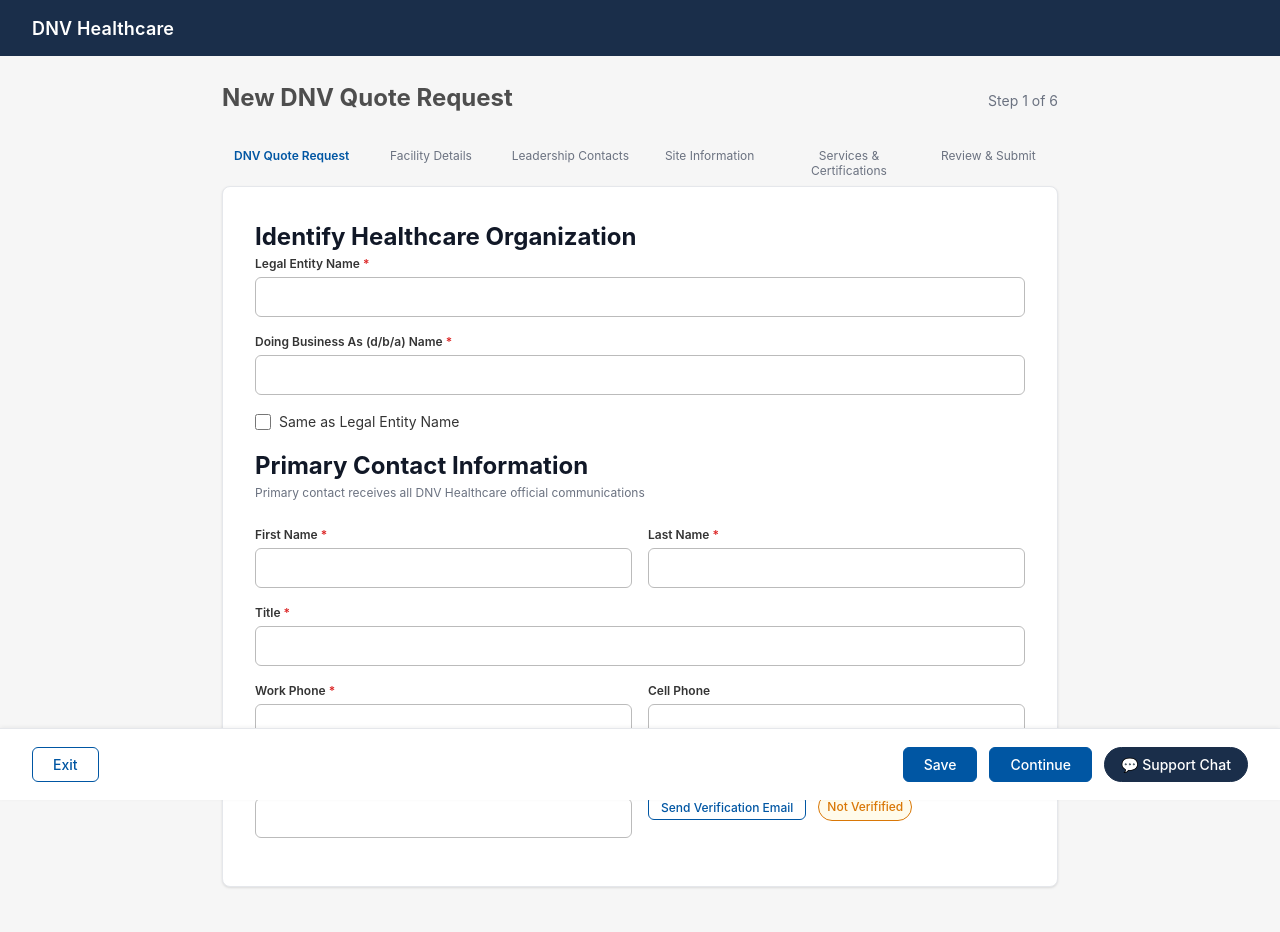
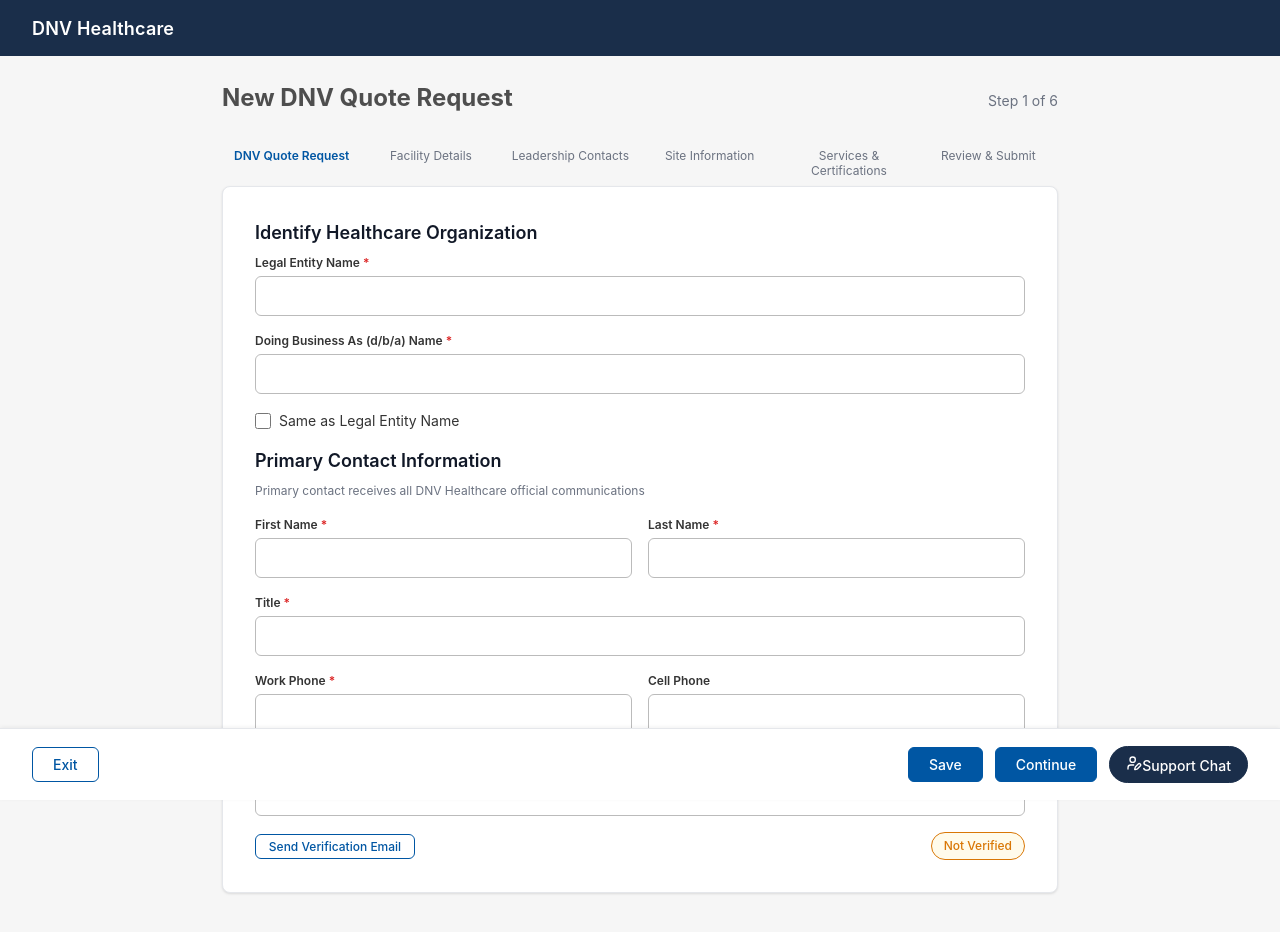
Before and after one commit to AntonioCorralG/med-launch, a React (Vite) app: page / in a window 1280 px wide. Shown: the top 932 px of the page. Built offline with nearby package versions, Linux system fonts and the light colour scheme.

Commit message:
fix: dnv quote request bugs

```diff
--- a/package.json
+++ b/package.json
@@ -10,6 +10,7 @@
     "preview": "vite preview"
   },
   "dependencies": {
+    "lucide-react": "^1.11.0",
     "react": "^19.2.5",
     "react-dom": "^19.2.5",
     "react-hook-form": "^7.73.1"
--- a/src/components/BottomBar/BottomBar.jsx
+++ b/src/components/BottomBar/BottomBar.jsx
@@ -1,20 +1,19 @@
-import './BottomBar.css';
-import { useFormContext } from '../../hooks/useFormContext';
-import { LAST_STEP } from '../../constants';
-
+import "./BottomBar.css";
+import { useFormContext } from "../../hooks/useFormContext";
+import { LAST_STEP } from "../../constants";
+import { UserPen } from "lucide-react";
 function BottomBar({ formId, onSave, onSubmit }) {
   const { currentStep, prevStep } = useFormContext();
 
   const isFirstStep = currentStep === 0;
-  const isLastStep  = currentStep === LAST_STEP;
+  const isLastStep = currentStep === LAST_STEP;
 
   const handleExit = () => {
-    console.log('Exit clicked');
+    console.log("Exit clicked");
   };
 
   return (
     <div className="bottom-bar">
-
       <div className="bottom-bar__left">
         {isFirstStep ? (
           <button
@@ -45,31 +44,23 @@
             >
               Save
             </button>
-            <button
-              type="submit"
-              form={formId}
-              className="btn btn--primary"
-            >
+            <button type="submit" form={formId} className="btn btn--primary">
               Continue
             </button>
           </>
         )}
 
         {isLastStep && (
-          <button
-            type="button"
-            className="btn btn--primary"
-            onClick={onSubmit}
-          >
+          <button type="button" className="btn btn--primary" onClick={onSubmit}>
             Submit Application
           </button>
         )}
 
         <button type="button" className="btn btn--support">
-          💬 Support Chat
+          <UserPen size={16} />
+          Support Chat
         </button>
       </div>
-
     </div>
   );
 }
--- a/src/components/FormCard/FormCard.css
+++ b/src/components/FormCard/FormCard.css
@@ -12,12 +12,12 @@
   font-size: var(--font-size-lg);
   font-weight: var(--font-weight-semibold);
   color: var(--color-text-primary);
-  margin-bottom: var(--space-6);
+  margin-bottom: var(--space-2);
 }
 
 /* Optional helper text beneath a section title */
 .form-card__section-subtitle {
   font-size: var(--font-size-xs);
   color: var(--color-text-secondary);
-  margin-bottom: var(--space-6);
+  margin-bottom: var(--space-4);
 }
--- a/src/steps/DnvQuoteRequest/DnvQuoteRequest.css
+++ b/src/steps/DnvQuoteRequest/DnvQuoteRequest.css
@@ -1,11 +1,10 @@
-/* Two-column row layout for side-by-side fields */
+/* ── Two-column layout for side-by-side fields ── */
 .form-row {
   display: grid;
   grid-template-columns: 1fr 1fr;
   gap: var(--space-4);
 }
 
-/* Stack to single column on small screens */
 @media (max-width: 600px) {
   .form-row {
     grid-template-columns: 1fr;
@@ -32,35 +31,83 @@
   flex-shrink: 0;
 }
 
-/* ── Email input wrapper ── */
-/* Positioned so we can add icons inside later if needed */
-.email-input-wrapper {
-  position: relative;
+
+.email-label-row {
+  display: flex;
+  align-items: center;
+  justify-content: space-between;
+  margin-bottom: var(--space-1);
+}
+.icon-btn {
+  background: none;
+  border: none;
+  padding: var(--space-1);
+  color: var(--color-text-secondary);
+  display: flex;
+  align-items: center;
+  cursor: pointer;
+  border-radius: var(--border-radius-sm);
+  transition: color var(--transition-fast);
 }
 
-/* ── Email verification row ── */
+.icon-btn:hover {
+  color: var(--color-primary);
+}
+
+/* ── Email verification action row ── */
 .email-verification-row {
   display: flex;
   align-items: center;
   gap: var(--space-3);
-  margin-top: calc(-1 * var(--space-2));
-  margin-bottom: var(--space-2);
+  margin-top: var(--space-3);
 }
 
-/* Smaller button variant */
+.email-verification-row .badge {
+  margin-left: auto;
+}
+
+/* ── Smaller button variant ── */
 .btn--sm {
   padding: var(--space-1) var(--space-3);
   font-size: var(--font-size-xs);
+  min-width: 160px;   /* prevents layout shift when text → spinner */
+  display: inline-flex;
+  align-items: center;
+  justify-content: center;
+  gap: var(--space-1);
+}
+
+.btn--loading {
+  opacity: 0.8;
+}
+
+/* ── "Sent." success text ── */
+.verification-sent-text {
+  font-size: var(--font-size-sm);
+  color: var(--color-success);
+  font-weight: var(--font-weight-medium);
+  animation: fadeIn 200ms ease;
+}
+
+/* ── Spinner animation for Loader2 icon ── */
+@keyframes spin {
+  from { transform: rotate(0deg); }
+  to   { transform: rotate(360deg); }
+}
+
+.spin {
+  animation: spin 700ms linear infinite;
 }
 
 /* ── Badges ── */
 .badge {
   display: inline-flex;
   align-items: center;
-  padding: var(--space-1) var(--space-2);
+  padding: var(--space-1) var(--space-3);
   border-radius: var(--border-radius-pill);
   font-size: var(--font-size-xs);
   font-weight: var(--font-weight-medium);
+  white-space: nowrap;
 }
 
 .badge--warning {
@@ -74,3 +121,8 @@
   color: var(--color-success);
   border: 1px solid var(--color-success);
 }
+
+@keyframes fadeIn {
+  from { opacity: 0; }
+  to   { opacity: 1; }
+}
--- a/src/steps/DnvQuoteRequest/DnvQuoteRequest.jsx
+++ b/src/steps/DnvQuoteRequest/DnvQuoteRequest.jsx
@@ -1,6 +1,7 @@
 import { useEffect } from "react";
+import { useForm } from "react-hook-form";
+import { RotateCw } from "lucide-react";
 import { useFormContext } from "../../hooks/useFormContext";
-import { Form, useForm } from "react-hook-form";
 import { isValidEmail } from "../../utils/helpers";
 import FormCard from "../../components/FormCard/FormCard";
 import FormField from "../../components/FormField/FormField";
@@ -15,7 +16,9 @@
     watch,
     setValue,
     formState: { errors },
-  } = useForm({ defaultValues: state.DnvQuoteRequest });
+  } = useForm({
+    defaultValues: state.dnvQuoteRequest,
+  });
 
   const dbaIsSameAsLegal = watch("dbaIsSameAsLegal");
   const legalEntityName = watch("legalEntityName");
@@ -29,28 +32,25 @@
   }, [dbaIsSameAsLegal, legalEntityName, setValue]);
 
   const onValid = (data) => {
-    updateStepData("DnvQuoteRequest", data);
+    updateStepData("dnvQuoteRequest", data);
     nextStep();
   };
 
-  const onInvalid = (data) => {
-    console.log("Validation Errors:", data);
-  };
+  return (
+    <form id={formId} onSubmit={handleSubmit(onValid)} noValidate>
+      <FormCard>
+        <h2 className="form-card__section-title">
+          Identify Healthcare Organization
+        </h2>
 
-  return (
-    <form id={formId} onSubmit={handleSubmit(onValid, onInvalid)} noValidate>
-      <FormCard>
-        <h2 classname="form-card__title">Identify Healthcare Organization</h2>
         <FormField
           label="Legal Entity Name"
           required
           error={errors.legalEntityName?.message}
         >
           <input
+            className={`form-input ${errors.legalEntityName ? "form-input--error" : ""}`}
             type="text"
-            className={
-              'form-input ${errors.legalEntityName ? "form-input--error" : ""}'
-            }
             {...register("legalEntityName", {
               required: "Legal Entity Name is required",
             })}
@@ -62,14 +62,11 @@
           error={errors.dbaName?.message}
         >
           <input
-            className={
-              'form-input ${errors.dbaName ? "form-input--error" : ""}'
-            }
+            className={`form-input ${errors.dbaName ? "form-input--error" : ""}`}
+            type="text"
             disabled={dbaIsSameAsLegal}
             {...register("dbaName", {
-              required: dbaIsSameAsLegal
-                ? false
-                : "Doing Business As (d/b/a) Name is required",
+              required: dbaIsSameAsLegal ? false : "DBA Name is required",
             })}
           />
         </FormField>
@@ -81,11 +78,13 @@
           />
           <span>Same as Legal Entity Name</span>
         </label>
-
-        <h2 classname="form-card__title">Primary Contact Information</h2>
+        <h2 className="form-card__section-title">
+          Primary Contact Information
+        </h2>
         <p className="form-card__section-subtitle">
           Primary contact receives all DNV Healthcare official communications
         </p>
+
         <div className="form-row">
           <FormField
             label="First Name"
@@ -93,9 +92,7 @@
             error={errors.primaryContact?.firstName?.message}
           >
             <input
-              className={
-                'form-input ${errors.primaryContact?.firstName ? "form-input--error" : ""}'
-              }
+              className={`form-input ${errors.primaryContact?.firstName ? "form-input--error" : ""}`}
               type="text"
               {...register("primaryContact.firstName", {
                 required: "First Name is required",
@@ -108,9 +105,7 @@
             error={errors.primaryContact?.lastName?.message}
           >
             <input
-              className={
-                'form-input ${errors.primaryContact?.lastName ? "form-input--error" : ""}'
-              }
+              className={`form-input ${errors.primaryContact?.lastName ? "form-input--error" : ""}`}
               type="text"
               {...register("primaryContact.lastName", {
                 required: "Last Name is required",
@@ -125,9 +120,7 @@
           error={errors.primaryContact?.title?.message}
         >
           <input
-            className={
-              'form-input ${errors.primaryContact?.title ? "form-input--error" : ""}'
-            }
+            className={`form-input ${errors.primaryContact?.title ? "form-input--error" : ""}`}
             type="text"
             {...register("primaryContact.title", {
               required: "Title is required",
@@ -141,16 +134,11 @@
             error={errors.primaryContact?.workPhone?.message}
           >
             <input
-              className={
-                'form-input ${errors.primaryContact?.workPhone ? "form-input--error" : ""}'
-              }
+              className={`form-input ${errors.primaryContact?.workPhone ? "form-input--error" : ""}`}
               type="tel"
               {...register("primaryContact.workPhone", {
                 required: "Work Phone is required",
-                minLength: {
-                  value: 10,
-                  message: "Enter a valid phone number",
-                },
+                minLength: { value: 10, message: "Enter a valid phone number" },
               })}
             />
           </FormField>
@@ -159,34 +147,43 @@
             error={errors.primaryContact?.cellPhone?.message}
           >
             <input
-              className={
-                'form-input ${errors.primaryContact?.cellPhone ? "form-input--error" : ""}'
-              }
+              className={`form-input ${errors.primaryContact?.cellPhone ? "form-input--error" : ""}`}
               type="tel"
               {...register("primaryContact.cellPhone", {
-                minLength: {
-                  value: 10,
-                  message: "Enter a valid phone number",
-                },
+                minLength: { value: 10, message: "Enter a valid phone number" },
               })}
             />
           </FormField>
+        </div>
+        <div className="form-field">
+          <div className="email-label-row">
+            <label className="form-field__label">
+              Email <span className="form-field__required">*</span>
+            </label>
+            <RotateCw size={15} className="email-icon" />
+          </div>
+          <input
+            className={`form-input ${errors.primaryContact?.email ? "form-input--error" : ""}`}
+            type="email"
+            {...register("primaryContact.email", {
+              required: "Email is required",
+              validate: (value) =>
+                isValidEmail(value) || "Enter a valid email address",
+            })}
+          />
 
-          <FormField
-            label="Email"
-            required
-            error={errors.primaryContact?.email?.message}
-          >
-            <div>
-              <input className={`form-input ${errors.primaryContact?.email ? 'form-input--error' : ''}`} />
-            </div>
-          </FormField>
-          <div className="email-verification-row">
-            <button type="button" className="btn btn--outlined btn--sm">
-             Send Verification Email
-            </button>
-            <span className="badge badge--warning">Not Verifified</span>
-          </div>
+          {errors.primaryContact?.email && (
+            <span className="form-field__error" role="alert">
+              {errors.primaryContact.email.message}
+            </span>
+          )}
+        </div>
+
+        <div className="email-verification-row">
+          <button type="button" className="btn btn--outlined btn--sm">
+            Send Verification Email
+          </button>
+          <span className="badge badge--warning">Not Verified</span>
         </div>
       </FormCard>
     </form>
```
Also changed, not shown: 1 other file (tests, documents, lock files or other folders).
